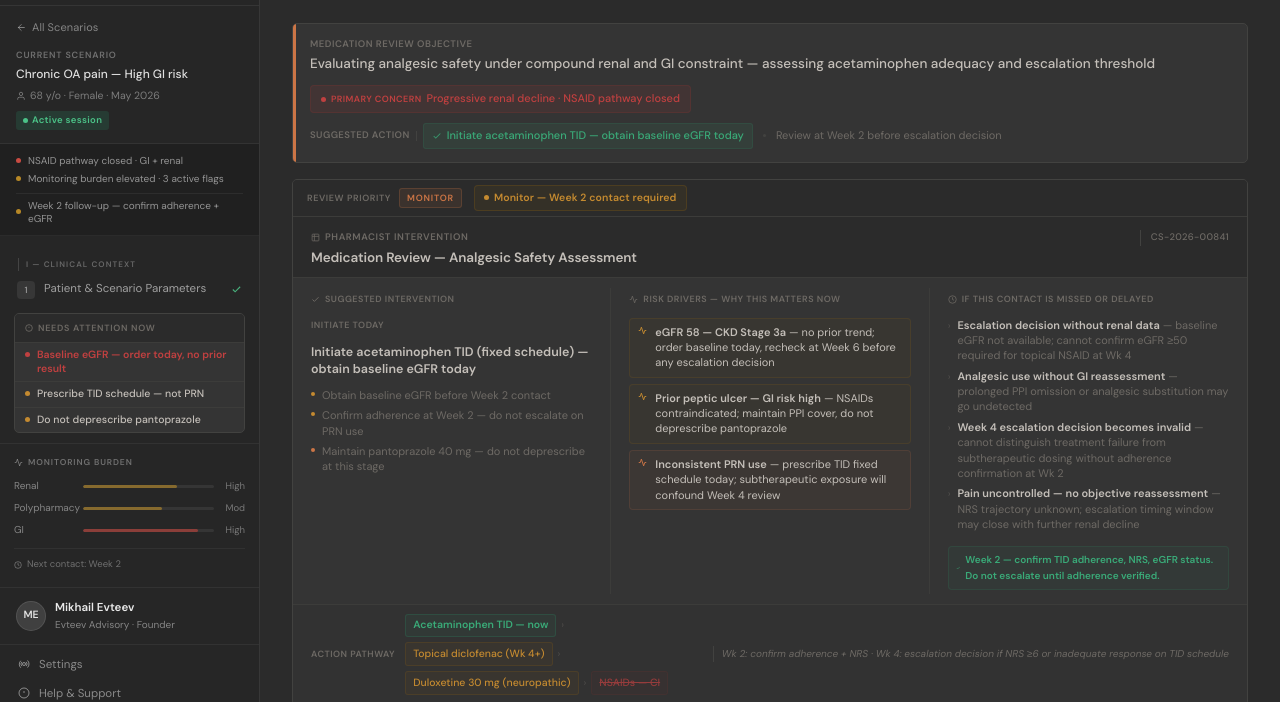
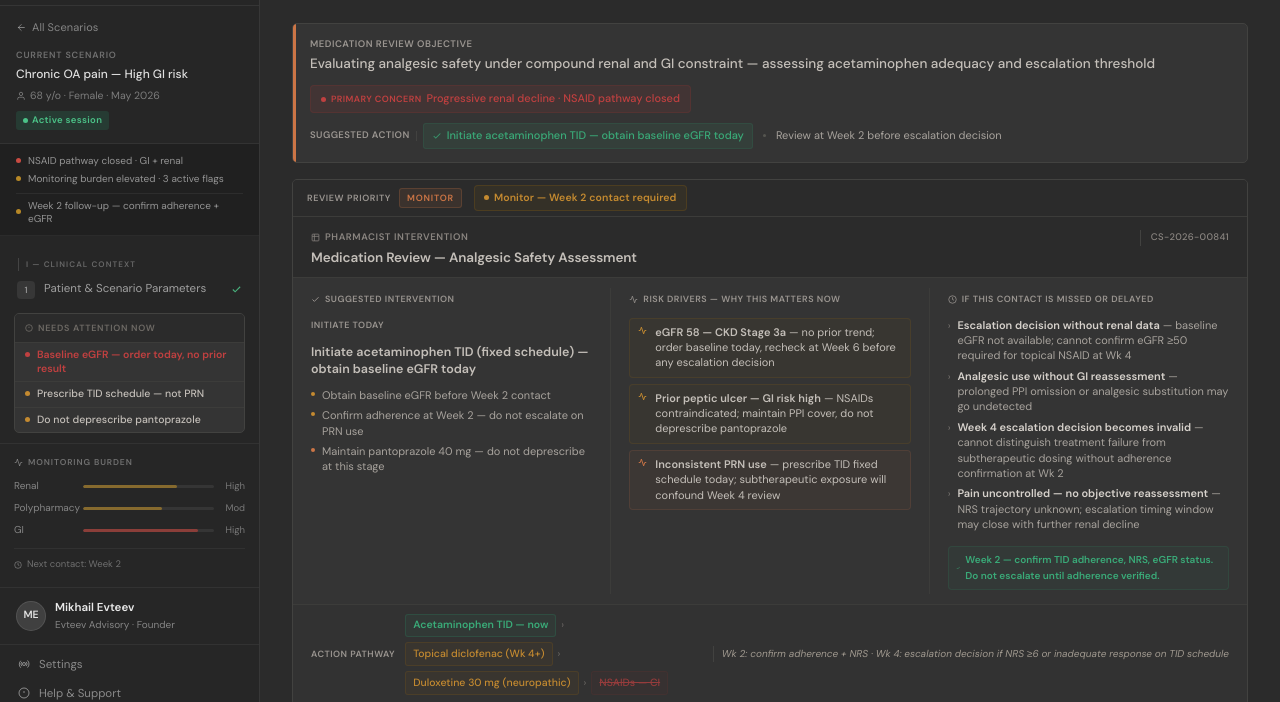
Before and after one commit to clinstrux/clinstrux, a plain HTML site: page index.html in a window 1280 px wide. Both pictures are taken after a click on the button "Enter Clinical Workflow". Shown: the part 55-757 px from the top of the page. Drawn offline with Linux system fonts and the light colour scheme.

Commit message:
Add files via upload

```diff
--- a/index.html
+++ b/index.html
@@ -296,7 +296,7 @@
   font-weight: 700;
   text-transform: uppercase;
   letter-spacing: 0.5px;
-  color: var(--muted);
+  color: #9a9590;
   margin-bottom: 3px;
   display: block;
 }
@@ -324,7 +324,7 @@
   font-weight: 700;
   text-transform: uppercase;
   letter-spacing: 0.6px;
-  color: var(--muted);
+  color: #9a9590;
   margin-right: 2px;
 }
 
--- a/styles.css
+++ b/styles.css
@@ -1521,7 +1521,7 @@ body{font-family:'DM Sans',sans-serif;background:var(--bg);color:var(--text);fon
 .rob-inner{display:flex;flex-direction:column;gap:10px;padding:13px 16px 13px 14px;flex:1;}
 .rob-top{display:flex;align-items:flex-start;justify-content:space-between;gap:12px;flex-wrap:wrap;}
 .rob-objective-group{display:flex;flex-direction:column;gap:3px;}
-.rob-eyebrow{font-size:9.5px;font-weight:600;letter-spacing:0.5px;text-transform:uppercase;color:var(--muted);}
+.rob-eyebrow{font-size:9.5px;font-weight:600;letter-spacing:0.5px;text-transform:uppercase;color:#9a9590;}
 .rob-objective{font-size:13.5px;font-weight:500;color:var(--text);line-height:1.35;}
 .rob-right-cluster{display:flex;align-items:center;gap:8px;flex-shrink:0;flex-wrap:wrap;}
 .rob-concern-pill{display:flex;align-items:center;gap:5px;padding:4px 10px;border-radius:4px;background:var(--red-bg);border:1px solid rgba(184,50,41,0.15);}
@@ -1530,12 +1530,12 @@ body{font-family:'DM Sans',sans-serif;background:var(--bg);color:var(--text);fon
 .rob-concern-text{font-size:11px;font-weight:500;color:var(--red);white-space:nowrap;}
 .rob-bottom{display:flex;align-items:center;gap:10px;flex-wrap:wrap;}
 .rob-action-block{display:flex;align-items:center;gap:6px;}
-.rob-action-label{font-size:9.5px;font-weight:600;letter-spacing:0.4px;text-transform:uppercase;color:var(--muted);flex-shrink:0;}
+.rob-action-label{font-size:9.5px;font-weight:600;letter-spacing:0.4px;text-transform:uppercase;color:#9a9590;flex-shrink:0;}
 .rob-action-sep{width:1px;height:10px;background:var(--border);flex-shrink:0;}
 .rob-action-chip{display:flex;align-items:center;gap:5px;font-size:11px;font-weight:500;color:var(--green);padding:3px 8px;border-radius:3px;background:var(--green-bg);border:1px solid rgba(42,157,110,0.15);white-space:nowrap;}
 .rob-action-chip svg{flex-shrink:0;opacity:0.8;}
-.rob-action-alt{font-size:11px;color:var(--muted);}
-.rob-divider-dot{width:3px;height:3px;border-radius:50%;background:var(--border);flex-shrink:0;}
+.rob-action-alt{font-size:11px;color:#a8a39d;}
+.rob-divider-dot{width:3px;height:3px;border-radius:50%;background:#555550;flex-shrink:0;}
 
 
 /* ════════════════════════════════════════════════════
@@ -1544,10 +1544,10 @@ body{font-family:'DM Sans',sans-serif;background:var(--bg);color:var(--text);fon
 .pi-panel{background:var(--white);border:1px solid var(--border);border-radius:var(--radius);margin-bottom:18px;overflow:hidden;}
 .pi-header{display:flex;align-items:flex-start;justify-content:space-between;padding:13px 18px 11px;border-bottom:1px solid var(--border-light);background:var(--bg);}
 .pi-header-left{display:flex;flex-direction:column;gap:3px;}
-.pi-eyebrow{display:flex;align-items:center;gap:5px;font-size:9.5px;font-weight:700;letter-spacing:0.6px;text-transform:uppercase;color:var(--muted);}
+.pi-eyebrow{display:flex;align-items:center;gap:5px;font-size:9.5px;font-weight:700;letter-spacing:0.6px;text-transform:uppercase;color:#8a8580;}
 .pi-title{font-size:13.5px;font-weight:600;color:var(--text);letter-spacing:-0.01em;line-height:1.3;}
 .pi-header-right{display:flex;align-items:center;gap:10px;flex-shrink:0;}
-.pi-case-ref{font-size:9.5px;color:var(--muted);font-weight:500;letter-spacing:0.3px;padding-left:10px;border-left:1px solid var(--border);}
+.pi-case-ref{font-size:9.5px;color:#8a8580;font-weight:500;letter-spacing:0.3px;padding-left:10px;border-left:1px solid var(--border);}
 
 /* Priority badge */
 .pi-priority-badge{display:flex;align-items:center;gap:5px;padding:4px 9px;border-radius:4px;font-size:10.5px;font-weight:600;letter-spacing:0.1px;border:1px solid transparent;transition:background 0.25s,color 0.25s,border-color 0.25s;}
@@ -1565,12 +1565,12 @@ body{font-family:'DM Sans',sans-serif;background:var(--bg);color:var(--text);fon
 .pi-body{display:grid;grid-template-columns:1fr auto 1fr auto 1fr;gap:0;}
 .pi-col{padding:14px 18px;display:flex;flex-direction:column;gap:9px;}
 .pi-col-divider{width:1px;background:var(--border-light);margin:10px 0;}
-.pi-col-label{display:flex;align-items:center;gap:5px;font-size:9px;font-weight:700;letter-spacing:0.5px;text-transform:uppercase;color:var(--muted);margin-bottom:2px;}
+.pi-col-label{display:flex;align-items:center;gap:5px;font-size:9px;font-weight:700;letter-spacing:0.5px;text-transform:uppercase;color:#9a9590;margin-bottom:2px;}
 
 /* Intervention column */
 .pi-intervention-main{font-size:12.5px;font-weight:600;color:var(--text);line-height:1.4;}
 .pi-intervention-subs{display:flex;flex-direction:column;gap:5px;}
-.pi-sub-item{display:flex;align-items:flex-start;gap:7px;font-size:11px;color:var(--muted);line-height:1.4;}
+.pi-sub-item{display:flex;align-items:flex-start;gap:7px;font-size:11px;color:#a8a39d;line-height:1.4;}
 .pi-sub-dot{width:4px;height:4px;border-radius:50%;flex-shrink:0;margin-top:4px;}
 .pi-dot-green{background:var(--green);}
 .pi-dot-amber{background:var(--amber);}
@@ -1584,7 +1584,7 @@ body{font-family:'DM Sans',sans-serif;background:var(--bg);color:var(--text);fon
 .pi-urgency-item.urg-amber{background:rgba(184,122,0,0.04);border-color:rgba(184,122,0,0.12);}
 .pi-urgency-item.urg-red{background:rgba(184,50,41,0.04);border-color:rgba(184,50,41,0.12);}
 .pi-urgency-item.urg-blue{background:rgba(204,117,70,0.05);border-color:rgba(204,117,70,0.14);}
-.pi-urgency-icon{flex-shrink:0;margin-top:1px;color:var(--muted);}
+.pi-urgency-icon{flex-shrink:0;margin-top:1px;color:#8a8580;}
 .pi-urgency-item.urg-amber .pi-urgency-icon{color:var(--amber);}
 .pi-urgency-item.urg-red .pi-urgency-icon{color:var(--red);}
 .pi-urgency-item.urg-blue .pi-urgency-icon{color:var(--accent);}
@@ -1592,21 +1592,21 @@ body{font-family:'DM Sans',sans-serif;background:var(--bg);color:var(--text);fon
 
 /* Follow-up column */
 .pi-followup-items{display:flex;flex-direction:column;gap:5px;flex:1;}
-.pi-followup-item{display:flex;align-items:flex-start;gap:7px;font-size:11px;color:var(--muted);line-height:1.4;}
-.pi-followup-arrow{flex-shrink:0;margin-top:1px;color:var(--muted);opacity:0.5;font-size:10px;}
-.pi-followup-item strong{font-weight:600;color:var(--text);}
+.pi-followup-item{display:flex;align-items:flex-start;gap:7px;font-size:11px;color:#a8a39d;line-height:1.4;}
+.pi-followup-arrow{flex-shrink:0;margin-top:1px;color:#8a8580;opacity:0.8;font-size:10px;}
+.pi-followup-item strong{font-weight:600;color:var(--navy);}
 .pi-next-contact{display:flex;align-items:center;gap:5px;font-size:10px;color:var(--green);font-weight:600;padding:5px 7px;background:rgba(42,157,110,0.05);border:1px solid rgba(42,157,110,0.14);border-radius:4px;margin-top:4px;}
 
 /* Action pathway strip */
 .pi-pathway-strip{display:flex;align-items:center;gap:10px;flex-wrap:wrap;padding:9px 18px 10px;border-top:1px solid var(--border-light);background:var(--bg2);}
-.pi-pathway-label{font-size:9px;font-weight:700;letter-spacing:0.5px;text-transform:uppercase;color:var(--muted);flex-shrink:0;}
+.pi-pathway-label{font-size:9px;font-weight:700;letter-spacing:0.5px;text-transform:uppercase;color:#9a9590;flex-shrink:0;}
 .pi-pathway-steps{display:flex;align-items:center;gap:5px;flex-wrap:wrap;flex:1;}
 .pi-pathway-step{font-size:10.5px;color:var(--text);font-weight:500;padding:2.5px 7px;border-radius:3px;background:var(--bg);border:1px solid var(--border);}
 .pi-pathway-step.pi-step-active{background:rgba(42,157,110,0.07);border-color:rgba(42,157,110,0.2);color:var(--green);font-weight:600;}
 .pi-pathway-step.pi-step-conditional{background:rgba(184,122,0,0.05);border-color:rgba(184,122,0,0.14);color:var(--amber);}
 .pi-pathway-step.pi-step-closed{background:rgba(184,50,41,0.05);border-color:rgba(184,50,41,0.12);color:var(--red);text-decoration:line-through;opacity:0.7;}
-.pi-pathway-arrow{color:var(--muted);font-size:10px;opacity:0.5;flex-shrink:0;}
-.pi-pathway-note{font-size:10px;color:var(--muted);font-style:italic;flex-shrink:0;padding-left:8px;border-left:1px solid var(--border);}
+.pi-pathway-arrow{color:#8a8580;font-size:10px;opacity:0.7;flex-shrink:0;}
+.pi-pathway-note{font-size:10px;color:#a0998f;font-style:italic;flex-shrink:0;padding-left:8px;border-left:1px solid var(--border);}
 
 
 /* ════════════════════════════════════════════════════
```
